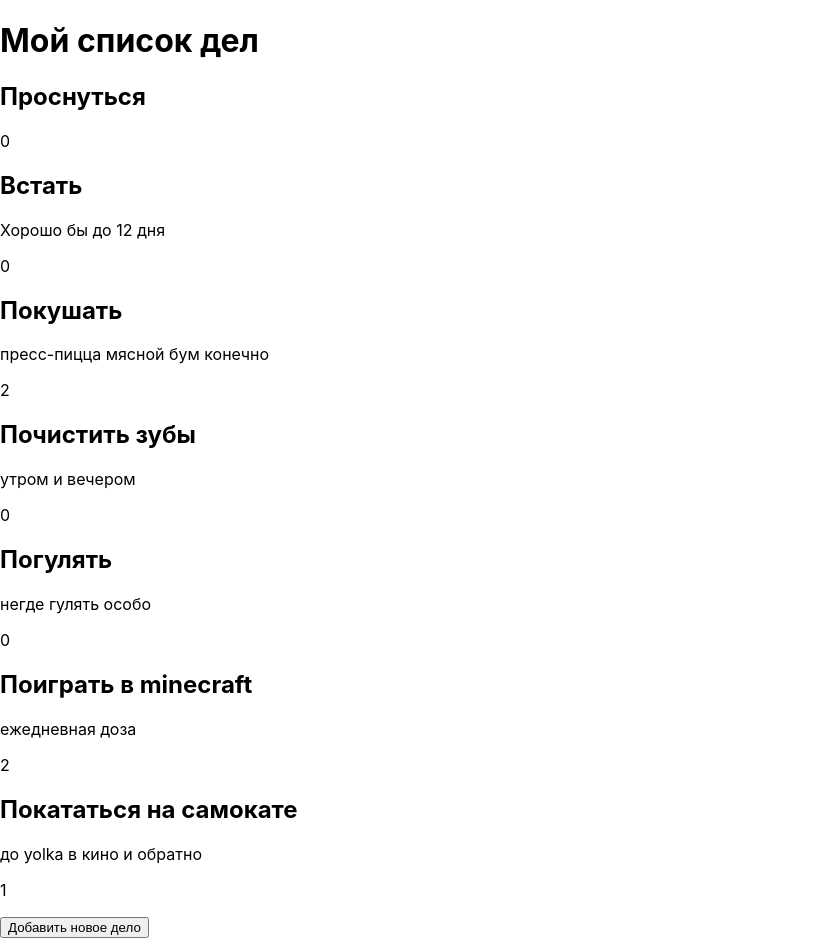
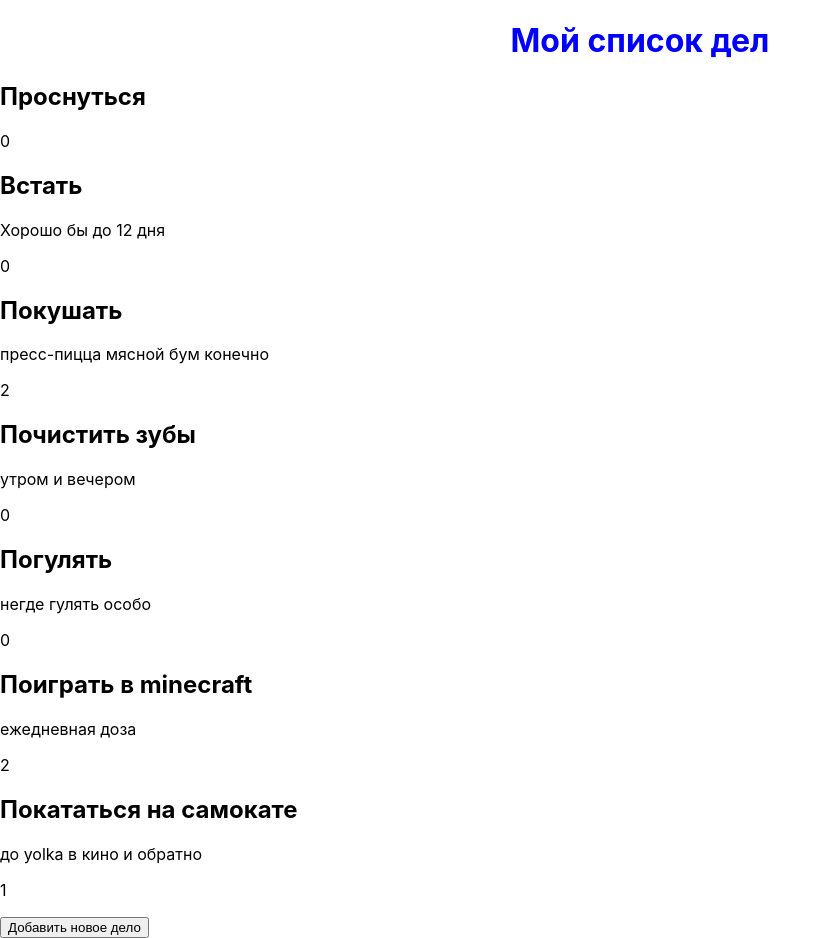
Before and after one commit to ShestakovAndrew/ReactStudy, a React (Create React App) app in the folder todo-list-project/: page /todo-list in a window 1280 px wide. Shown: the whole page, without its empty margins (0-831 px from the left). Built offline with nearby package versions, Linux system fonts and the light colour scheme.

Commit message:
Добавил css для заголовка

```diff
--- /dev/null
+++ b/todo-list-project/src/Globals.d.ts
@@ -0,0 +1 @@
+declare module "*.module.css"
--- /dev/null
+++ b/todo-list-project/src/pages/todoList/TodoList.module.css
@@ -0,0 +1,5 @@
+.header {
+    font-size: 32px;
+    color: blue;
+    text-align: center;
+}
--- a/todo-list-project/src/pages/todoList/TodoList.tsx
+++ b/todo-list-project/src/pages/todoList/TodoList.tsx
@@ -1,12 +1,13 @@
 import {useTodoListSelector} from "../../redux/hooks/useTodoListSelector"
 import {TodoItem} from "./todoItem/TodoItem"
+import styles from "./TodoList.module.css"
 
 const TodoList = () => {
     const todoList = useTodoListSelector()
 
     return (
         <div>
-            <h1>Мой список дел</h1>
+            <h1 className={styles.header}>Мой список дел</h1>
             {
                 todoList.map(todoItem => (
                     <TodoItem key={todoItem.id}
@@ -14,8 +15,7 @@ const TodoList = () => {
                         description={todoItem.description}
                         priority={todoItem.priority}
                     />
-                    )
-                )
+                ))
             }
             <button>Добавить новое дело</button>
         </div>
--- a/todo-list-project/tsconfig.json
+++ b/todo-list-project/tsconfig.json
@@ -18,7 +18,10 @@
     "resolveJsonModule": true,
     "isolatedModules": true,
     "noEmit": true,
-    "jsx": "react-jsx"
+    "jsx": "react-jsx",
+    "plugins": [{
+      "name": "typescript-plugin-css-modules"
+    }]
   },
   "include": [
     "src"
```
